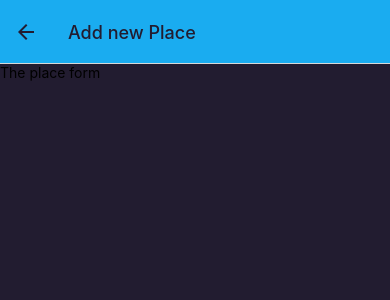
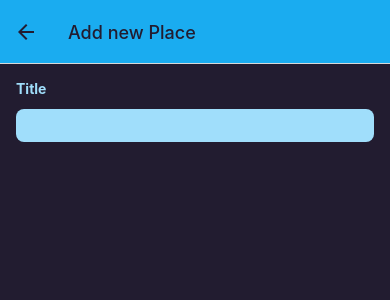
Before and after one commit to MatildaMared/courses__react-native-photo-app, a React Native app: screen /AddPlace in a window 390 px wide. Shown: the top 300 px of the page. Built offline with nearby package versions, Linux system fonts and the light colour scheme.

Commit message:
work on add place screen

```diff
--- /dev/null
+++ b/components/Places/ImagePicker.tsx
@@ -0,0 +1 @@
+export default function ImagePicker() {}
--- a/components/Places/PlaceForm.tsx
+++ b/components/Places/PlaceForm.tsx
@@ -1,11 +1,42 @@
-import { View, Text, StyleSheet } from "react-native";
+import { useState } from "react";
+import { View, Text, StyleSheet, ScrollView, TextInput } from "react-native";
+import { Colors } from "../../constants/colors";
 
 export default function PlaceForm() {
+	const [title, setTitle] = useState("");
+
+	function titleChangeHandler(text: string) {
+		setTitle(text);
+	}
+
 	return (
-		<View>
-			<Text>The place form</Text>
-		</View>
+		<ScrollView style={styles.container}>
+			<View>
+				<Text style={styles.label}>Title</Text>
+				<TextInput
+					onChangeText={titleChangeHandler}
+					value={title}
+					style={styles.input}
+				/>
+			</View>
+		</ScrollView>
 	);
 }
 
-const styles = StyleSheet.create({});
+const styles = StyleSheet.create({
+	container: {
+		flex: 1,
+		padding: 16,
+	},
+	label: {
+		color: Colors.primary100,
+		fontWeight: "bold",
+		marginBottom: 4,
+	},
+	input: {
+		marginVertical: 8,
+		padding: 8,
+		borderRadius: 8,
+		backgroundColor: Colors.primary100,
+	},
+});
--- a/screens/AddPlace.tsx
+++ b/screens/AddPlace.tsx
@@ -2,11 +2,7 @@ import { View, StyleSheet } from "react-native";
 import PlaceForm from "../components/Places/PlaceForm";
 
 export default function AddPlace() {
-	return (
-		<View>
-			<PlaceForm />
-		</View>
-	);
+	return <PlaceForm />;
 }
 
 const styles = StyleSheet.create({});
```
